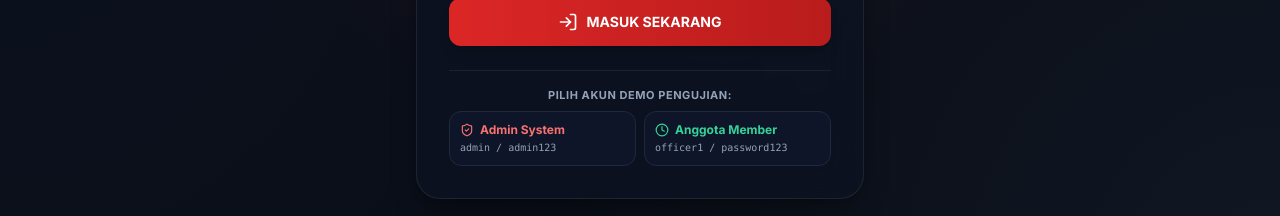
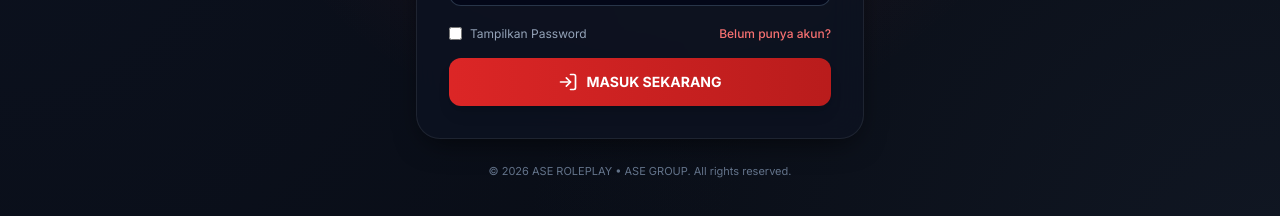
Before and after one commit to JuanReno07/website-absen, a Next.js app: page /login in a window 1280 px wide. Shown: the part 516-732 px from the top of the page. Built offline with nearby package versions, Linux system fonts and the light colour scheme; no server answers; the database is empty.

Commit message:
Remove demo accounts box from Login page

```diff
--- a/src/app/login/page.tsx
+++ b/src/app/login/page.tsx
@@ -3,7 +3,7 @@
 import React, { useState, useEffect } from 'react';
 import { useRouter } from 'next/navigation';
 import Link from 'next/link';
-import { Lock, User, Eye, EyeOff, LogIn, AlertCircle, ShieldCheck, Clock } from 'lucide-react';
+import { Lock, User, Eye, EyeOff, LogIn, AlertCircle } from 'lucide-react';
 
 export default function LoginPage() {
   const router = useRouter();
@@ -64,11 +64,6 @@ export default function LoginPage() {
       setErrorMsg('Gagal terhubung ke server. Periksa koneksi Anda.');
       setLoading(false);
     }
-  };
-
-  const handleQuickFill = (u: string, p: string) => {
-    setUsername(u);
-    setPassword(p);
   };
 
   return (
@@ -187,38 +182,6 @@ export default function LoginPage() {
               )}
             </button>
           </form>
-
-          {/* Quick Demo Credentials Assistant */}
-          <div className="pt-4 border-t border-slate-800/80 space-y-2">
-            <p className="text-[11px] font-bold text-slate-400 uppercase tracking-wider text-center">
-              Pilih Akun Demo Pengujian:
-            </p>
-            <div className="grid grid-cols-2 gap-2">
-              <button
-                type="button"
-                onClick={() => handleQuickFill('admin', 'admin123')}
-                className="p-2.5 bg-slate-900/90 hover:bg-slate-800 border border-slate-800 hover:border-brand-500/50 rounded-xl text-left transition-colors group"
-              >
-                <div className="flex items-center gap-1.5 text-xs font-bold text-brand-400 group-hover:text-brand-300">
-                  <ShieldCheck className="w-3.5 h-3.5" />
-                  Admin System
-                </div>
-                <p className="text-[10px] text-slate-400 font-mono mt-0.5">admin / admin123</p>
-              </button>
-
-              <button
-                type="button"
-                onClick={() => handleQuickFill('officer1', 'password123')}
-                className="p-2.5 bg-slate-900/90 hover:bg-slate-800 border border-slate-800 hover:border-emerald-500/50 rounded-xl text-left transition-colors group"
-              >
-                <div className="flex items-center gap-1.5 text-xs font-bold text-emerald-400 group-hover:text-emerald-300">
-                  <Clock className="w-3.5 h-3.5" />
-                  Anggota Member
-                </div>
-                <p className="text-[10px] text-slate-400 font-mono mt-0.5">officer1 / password123</p>
-              </button>
-            </div>
-          </div>
         </div>
 
         {/* Footer info */}
```
